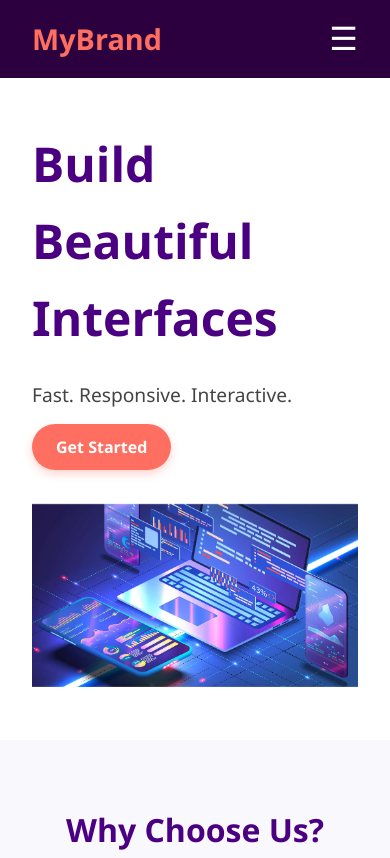
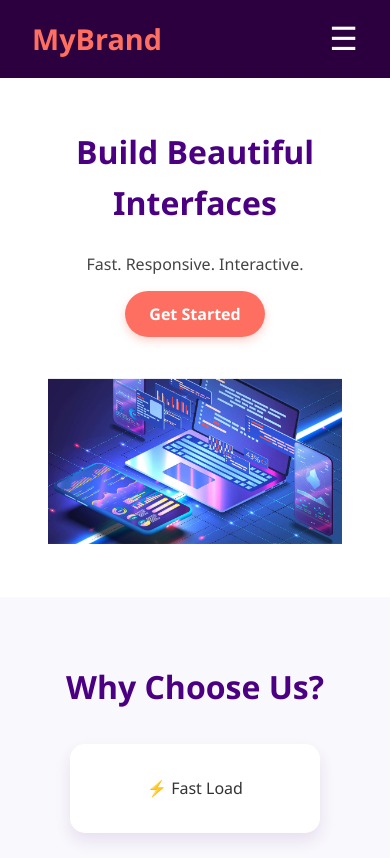
Before and after one commit to renukatondihal754/responsive_landing_page, a plain HTML site: page index.html in a window 390 px wide. Shown: the top 858 px of the page. Drawn offline with Linux system fonts and the light colour scheme.

Commit message:
style update

```diff
--- a/style.css
+++ b/style.css
@@ -357,3 +357,37 @@
       width: 90%;
     }
   }
+
+  @media (max-width: 1100px) {
+    .hero-section {
+      flex-direction: column;
+      text-align: center;
+      padding: 2rem 1rem;
+      gap: 1.5rem;
+    }
+
+    .hero-img img {
+      max-width: 90%;
+      height: auto;
+      margin: 0 auto;
+    }
+
+    .hero-text h1 {
+      font-size: 2rem;
+    }
+
+    .hero-text p {
+      font-size: 1rem;
+    }
+  }
+  @media (max-width: 1100px) {
+    .hero-section {
+      min-height: auto;
+    }
+  }
+
+  @media (max-width: 1280px) {
+    .hero-section {
+      min-height: auto;
+    }
+  }
```
